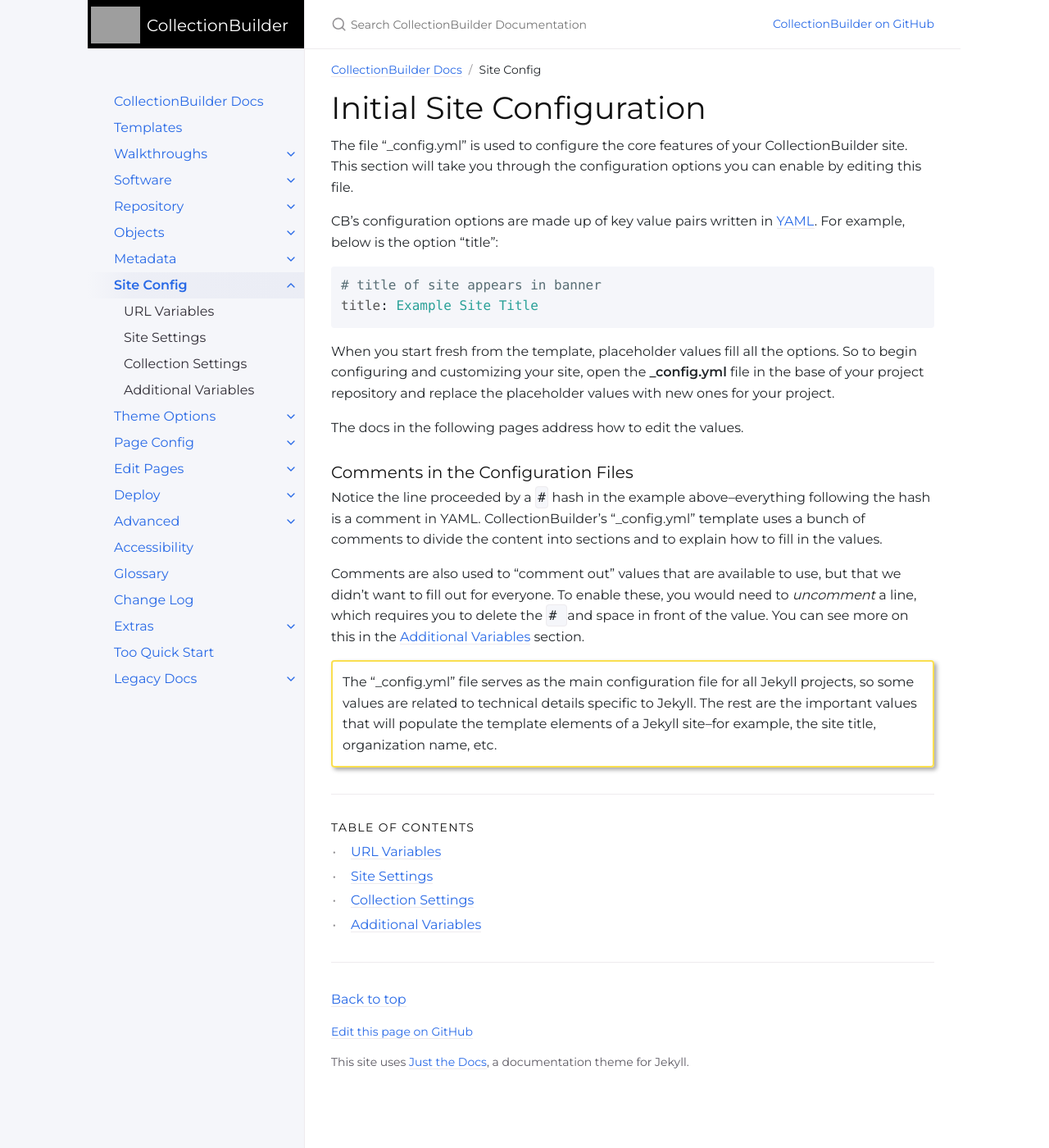
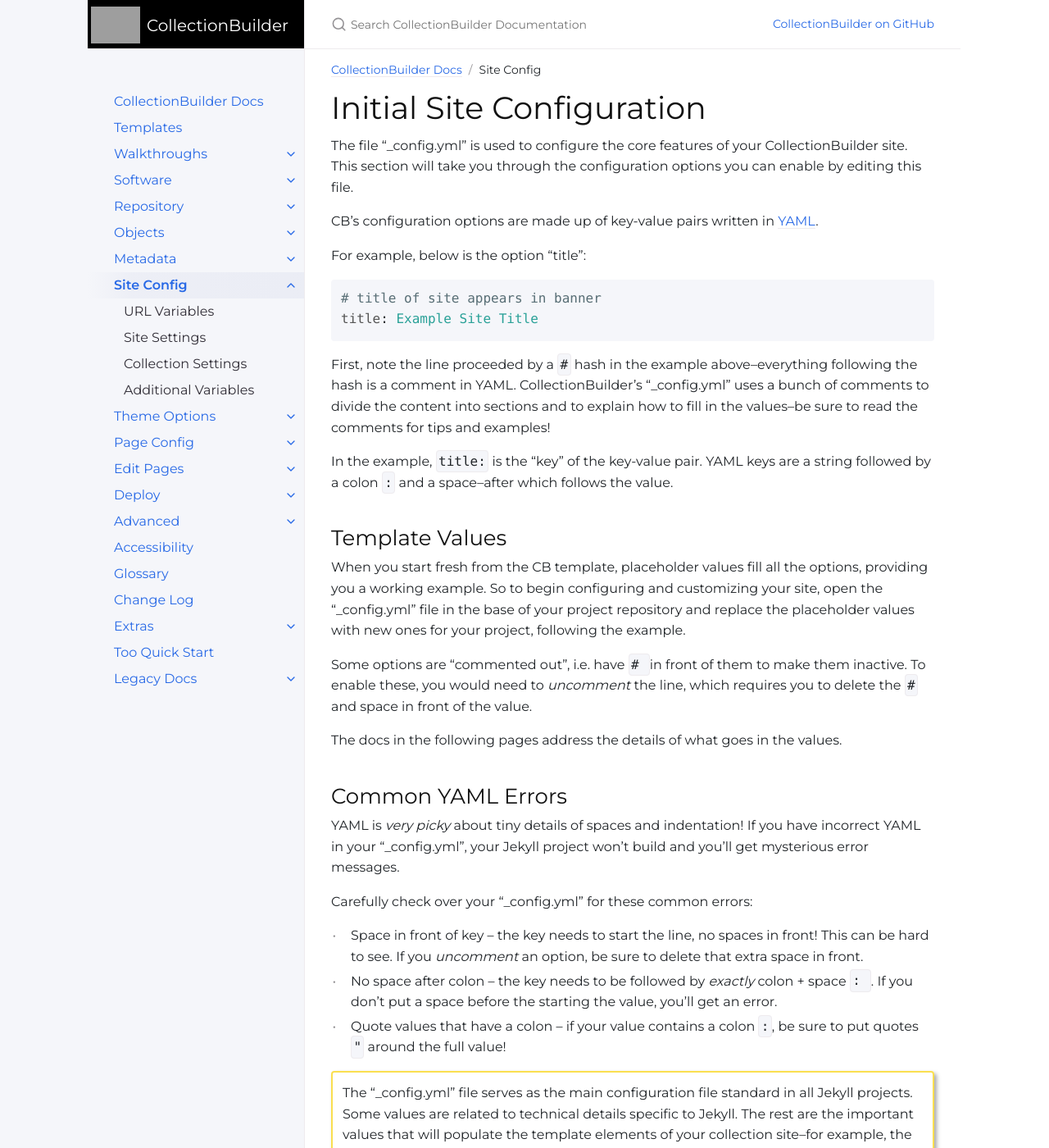
Before and after one commit to CollectionBuilder/cb-docs, a Jekyll site: the page built from docs/config/index.md, in a window 1280 px wide and 1400 px high. Shown: the whole window at 82% size. Built offline with Jekyll 4.4.1, drawn with Linux system fonts in a browser that asks for light colours; comment, search, counter and statistics services are not loaded; some of the changed text lies outside the part shown.

````diff
--- a/docs/config/index.md
+++ b/docs/config/index.md
@@ -9,7 +9,8 @@ nav_order: 6
 The file "_config.yml" is used to configure the core features of your CollectionBuilder site.
 This section will take you through the configuration options you can enable by editing this file.
 
-CB's configuration options are made up of key value pairs written in [YAML]({{ '/docs/glossary/#yaml' | relative_url }}).
+CB's configuration options are made up of key-value pairs written in [YAML]({{ '/docs/glossary/#yaml' | relative_url }}).
+
 For example, below is the option "title":
 
 ```yaml
@@ -17,20 +18,33 @@ For example, below is the option "title":
 title: Example Site Title
 ```
 
-When you start fresh from the template, placeholder values fill all the options.
-So to begin configuring and customizing your site, open the **_config.yml** file in the base of your project repository and replace the placeholder values with new ones for your project.
+First, note the line proceeded by a `#` hash in the example above--everything following the hash is a comment in YAML.
+CollectionBuilder's "_config.yml" uses a bunch of comments to divide the content into sections and to explain how to fill in the values--be sure to read the comments for tips and examples!
 
-The docs in the following pages address how to edit the values.
+In the example, `title:` is the "key" of the key-value pair.
+YAML keys are a string followed by a colon `:` and a space--after which follows the value.
 
-### Comments in the Configuration Files
+## Template Values
 
-Notice the line proceeded by a `#` hash in the example above--everything following the hash is a comment in YAML.
-CollectionBuilder's "_config.yml" template uses a bunch of comments to divide the content into sections and to explain how to fill in the values.
+When you start fresh from the CB template, placeholder values fill all the options, providing you a working example.
+So to begin configuring and customizing your site, open the "_config.yml" file in the base of your project repository and replace the placeholder values with new ones for your project, following the example.
 
-Comments are also used to "comment out" values that are available to use, but that we didn't want to fill out for everyone.
-To enable these, you would need to *uncomment* a line, which requires you to delete the `# ` and space in front of the value.
-You can see more on this in the [Additional Variables](additional/) section.
+Some options are "commented out", i.e. have `# ` in front of them to make them inactive.
+To enable these, you would need to *uncomment* the line, which requires you to delete the `# ` and space in front of the value.
+
+The docs in the following pages address the details of what goes in the values.
+
+## Common YAML Errors
+
+YAML is *very picky* about tiny details of spaces and indentation!
+If you have incorrect YAML in your "_config.yml", your Jekyll project won't build and you'll get mysterious error messages.
+
+Carefully check over your "_config.yml" for these common errors:
+
+- Space in front of key -- the key needs to start the line, no spaces in front! This can be hard to see. If you *uncomment* an option, be sure to delete that extra space in front.
+- No space after colon -- the key needs to be followed by *exactly* colon + space `: `. If you don't put a space before the starting the value, you'll get an error.
+- Quote values that have a colon -- if your value contains a colon `:`, be sure to put quotes `"` around the full value!
 
 {:.alert .alert-yellow .mt-4}
-The "_config.yml" file serves as the main configuration file for all Jekyll projects, so some values are related to technical details specific to Jekyll.
-The rest are the important values that will populate the template elements of a Jekyll site--for example, the site title, organization name, etc.
+The "_config.yml" file serves as the main configuration file standard in all Jekyll projects. Some values are related to technical details specific to Jekyll.
+The rest are the important values that will populate the template elements of your collection site--for example, the site title and organization name that will appear in the header and footer of every page.
````
Also changed, not shown: docs/config/site.md (+1 -1 lines), docs/config/url.md (+7 -7 lines).
